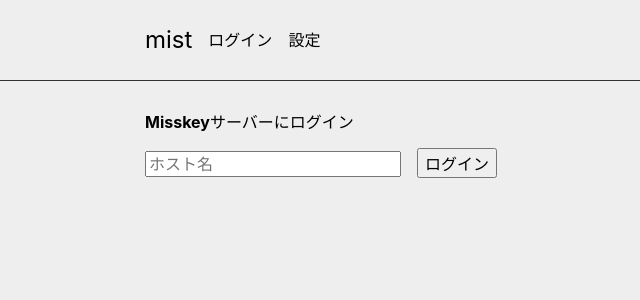
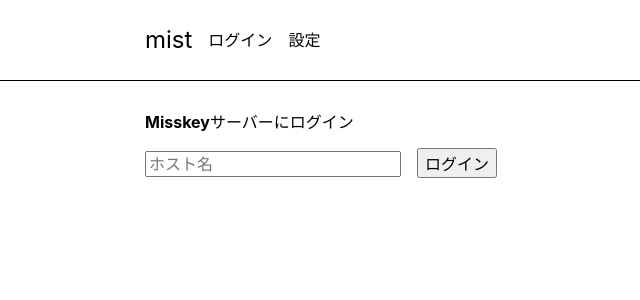
Before and after one commit to marihachi/mist, a React (Vite) app: page / in a window 1280 px wide. Shown: the top 300 px of the page, without its empty margins (95-735 px from the left). Built offline with nearby package versions, Linux system fonts and the light colour scheme.

Commit message:
refactor colors

```diff
--- a/src/views/App.css
+++ b/src/views/App.css
@@ -13,6 +13,11 @@
 }
 
 :root {
+  --bg-color: white;
+  --fg-color: black;
+  --main-color: green;
+  --accent-color: magenta;
+
   font-family: Inter, system-ui, Avenir, Helvetica, Arial, sans-serif;
   line-height: 1.5;
   font-weight: 400;
@@ -22,7 +27,8 @@
   -webkit-font-smoothing: antialiased;
   -moz-osx-font-smoothing: grayscale;
 
-  background-color: #EEE;
+  background-color: var(--bg-color);
+  color: var(--fg-color);
 }
 
 body {
@@ -72,7 +78,7 @@
 .horizontal-divider {
   width: 100%;
   height: 1px;
-  border-top: 1px solid #333;
+  border-top: 1px solid var(--fg-color);
 }
 
 .login-host {
@@ -95,7 +101,7 @@
 
 .post-textarea-outer {
   margin-bottom: 12px;
-  border: 1px solid #666;
+  border: 1px solid var(--fg-color);
   border-radius: 3px;
 }
 
@@ -123,7 +129,11 @@
 }
 
 .note-header {
-  color: #22F;
+  color: var(--main-color);
+}
+
+.renote .note-header {
+  color: var(--accent-color);
 }
 
 .note-body {
--- a/src/views/timeline-page/Timeline.tsx
+++ b/src/views/timeline-page/Timeline.tsx
@@ -84,7 +84,7 @@
     } else {
       return (
         <>
-          <div className='note-header' style={{ color: '#2C5' }}>
+          <div className='note-header'>
             { note.user.name }がリノート
           </div>
           <div className='note-body'>
@@ -100,7 +100,7 @@
       <ul className='timeline-list'>
         {
           notes.map(note =>
-            <li key={ note.id } className='note-block'>
+            <li key={ note.id } className={ 'note-block ' + (note.renote != null ? 'renote' : '') }>
               { renderNote(note) }
             </li>
           )
```
Also changed, not shown: src/views/App.tsx (+20 -0 lines).
